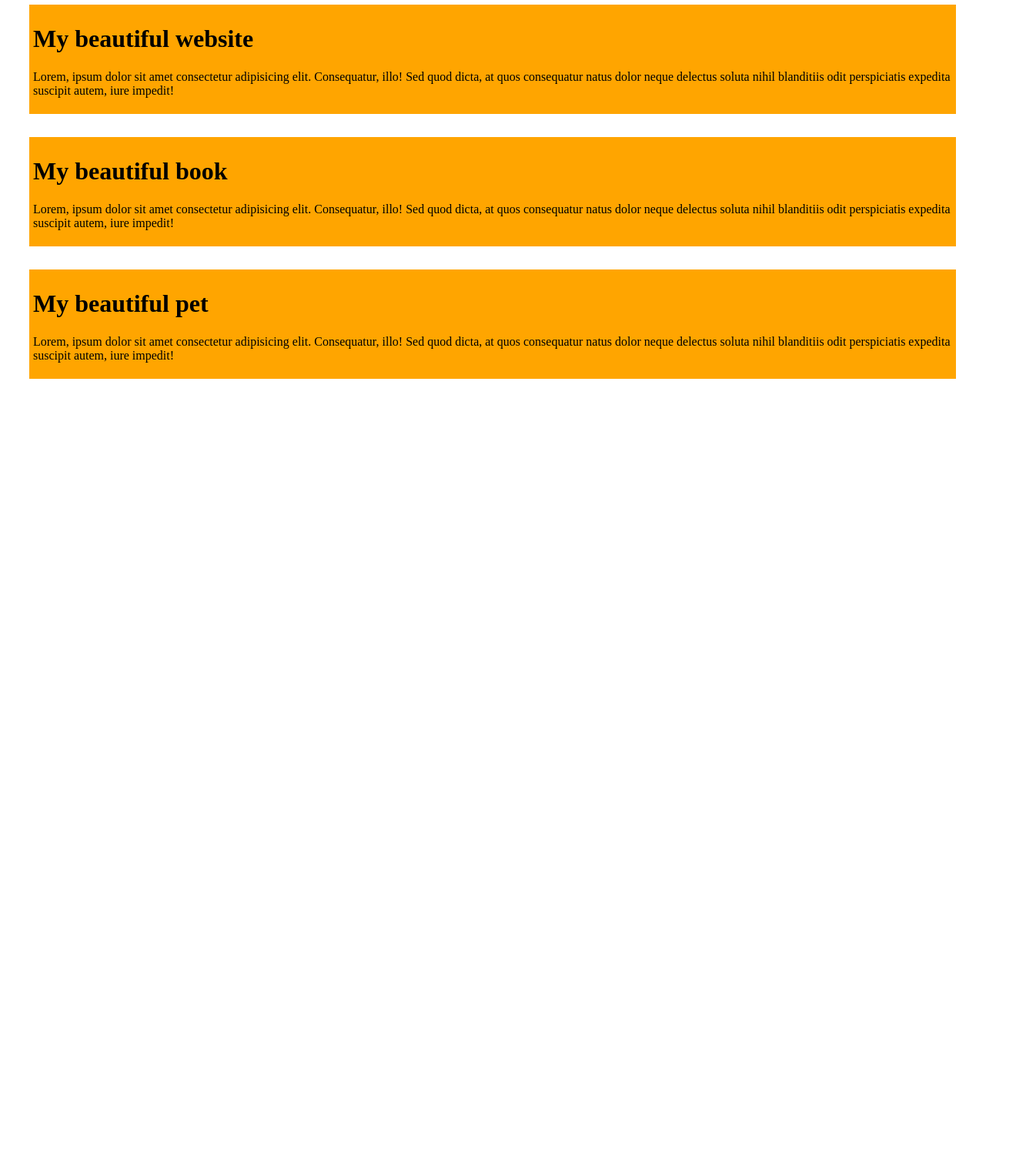
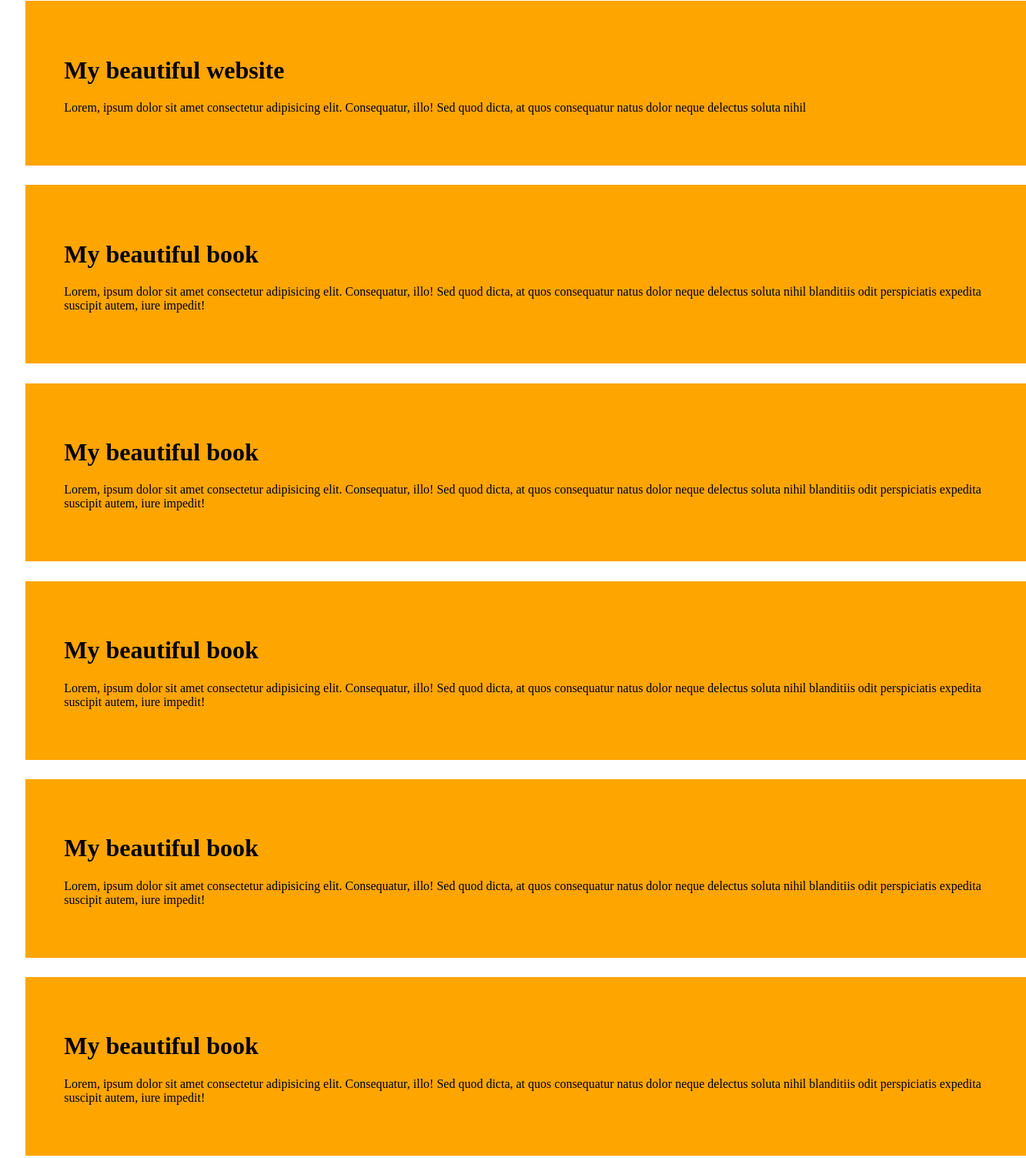
Before and after one commit to EftakharSany/My-simple-website, a plain HTML site: page INDEX.HTML in a window 1280 px wide. Shown: the part 24-1528 px from the top of the page at 77% size, 1333 px wide, since content can reach past the window. Before the commit the page ends 800 px from the top, so only its background shows below. Drawn offline with Linux system fonts and the light colour scheme.

Commit message:
book me in

```diff
--- a/INDEX.HTML
+++ b/INDEX.HTML
@@ -10,6 +10,50 @@
     <div>
         <h1>
             My beautiful website
+        </h1>
+        <p>
+            Lorem, ipsum dolor sit amet consectetur adipisicing elit. Consequatur, illo! Sed quod dicta, at quos consequatur natus dolor neque delectus soluta nihil
+        </p>
+    </div>
+    <div>
+        <h1>
+            My beautiful book
+        </h1>
+        <p>
+            Lorem, ipsum dolor sit amet consectetur adipisicing elit. Consequatur, illo! Sed quod dicta, at quos consequatur natus dolor neque delectus soluta nihil blanditiis odit perspiciatis expedita suscipit autem, iure impedit!
+
+        </p>
+    </div>
+    <div>
+        <h1>
+            My beautiful book
+        </h1>
+        <p>
+            Lorem, ipsum dolor sit amet consectetur adipisicing elit. Consequatur, illo! Sed quod dicta, at quos consequatur natus dolor neque delectus soluta nihil blanditiis odit perspiciatis expedita suscipit autem, iure impedit!
+
+        </p>
+    </div>
+    <div>
+        <h1>
+            My beautiful book
+        </h1>
+        <p>
+            Lorem, ipsum dolor sit amet consectetur adipisicing elit. Consequatur, illo! Sed quod dicta, at quos consequatur natus dolor neque delectus soluta nihil blanditiis odit perspiciatis expedita suscipit autem, iure impedit!
+
+        </p>
+    </div>
+    <div>
+        <h1>
+            My beautiful book
+        </h1>
+        <p>
+            Lorem, ipsum dolor sit amet consectetur adipisicing elit. Consequatur, illo! Sed quod dicta, at quos consequatur natus dolor neque delectus soluta nihil blanditiis odit perspiciatis expedita suscipit autem, iure impedit!
+
+        </p>
+    </div>
+    <div>
+        <h1>
+            My beautiful book
         </h1>
         <p>
             Lorem, ipsum dolor sit amet consectetur adipisicing elit. Consequatur, illo! Sed quod dicta, at quos consequatur natus dolor neque delectus soluta nihil blanditiis odit perspiciatis expedita suscipit autem, iure impedit!
--- a/Style/Blog.css
+++ b/Style/Blog.css
@@ -1,5 +1,6 @@
 div{
     background-color: orange;
-    margin: 30px;
-    padding: 5px;
+    margin: 2%;
+    padding: 50px;
+    width: 1200px;
 }
```
